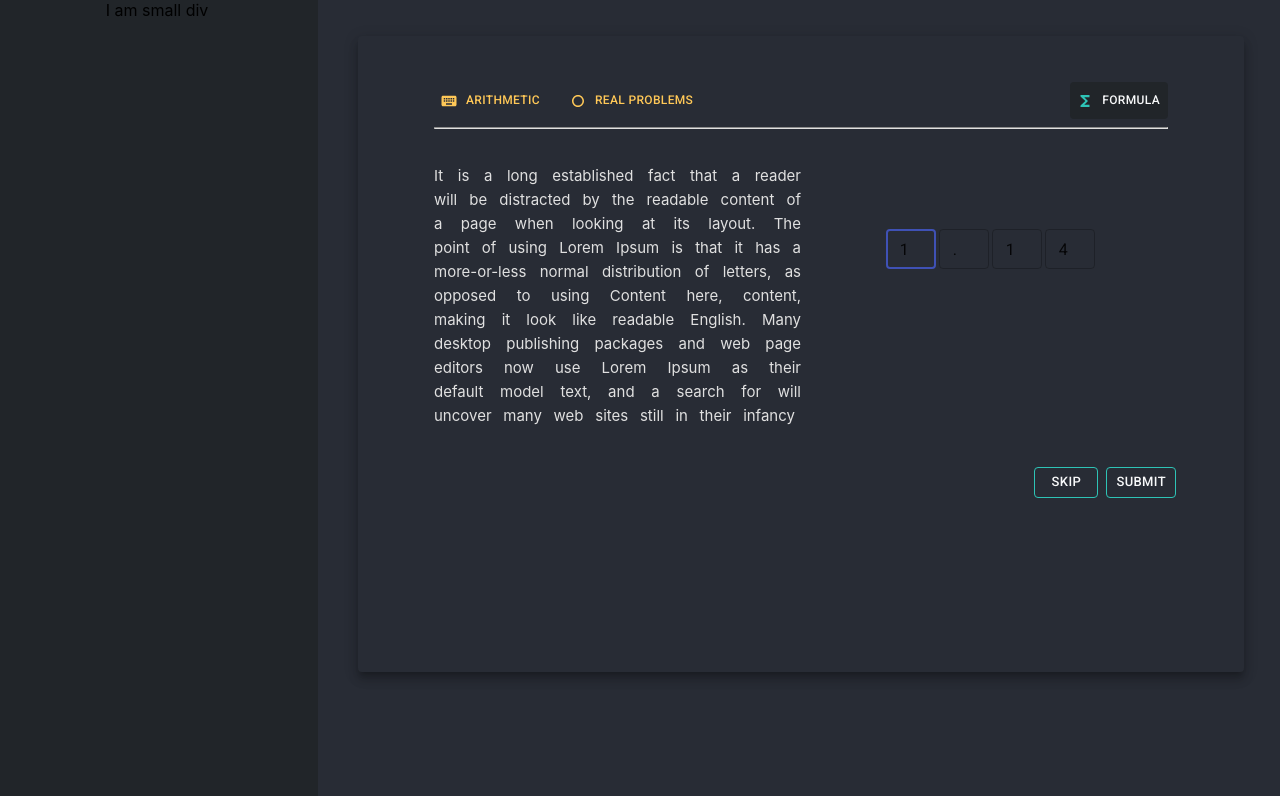
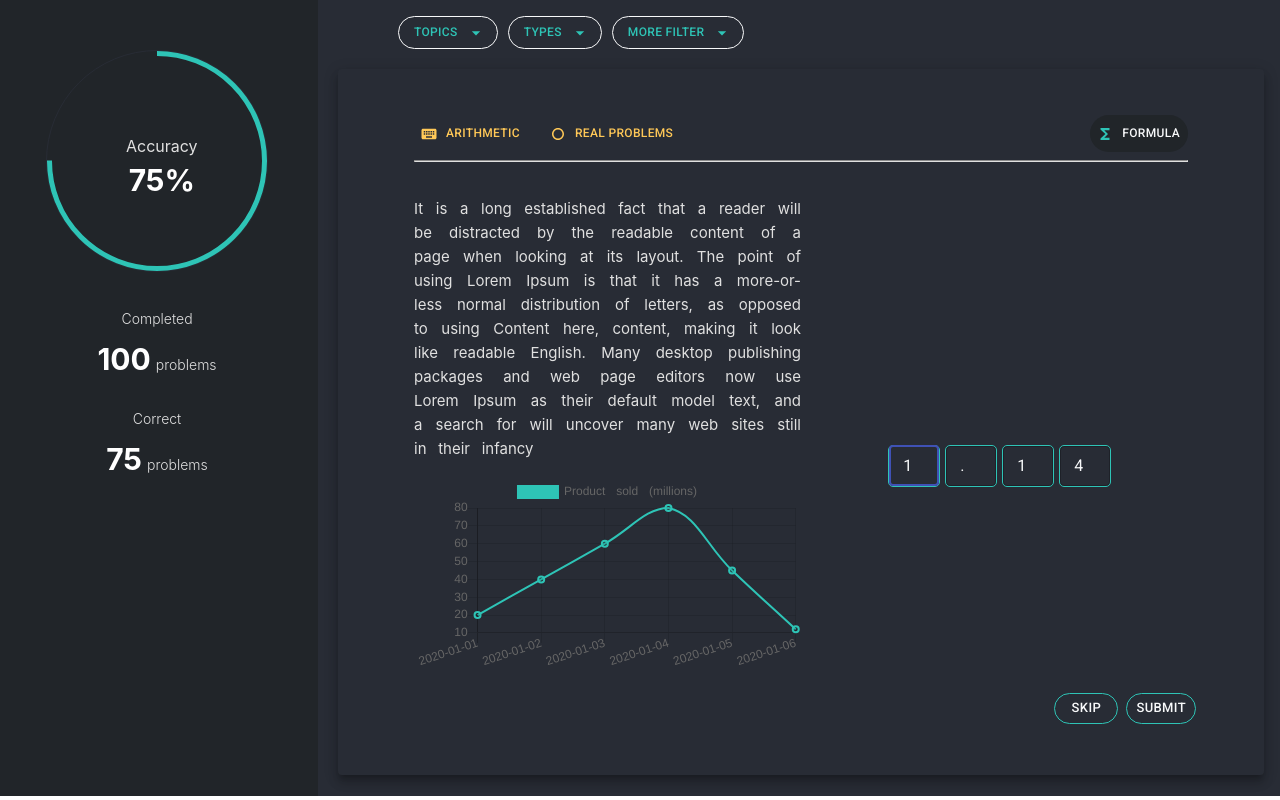
Before and after one commit to AasthaPanta/avl-frontend-aasthapanta, a React (Create React App) app: page / in a window 1280 px wide. Built offline with nearby package versions, Linux system fonts and the light colour scheme; the HTML template or start-up script is replaced by a standard one.

Commit message:
added missing components from the view

```diff
--- a/package.json
+++ b/package.json
@@ -13,6 +13,7 @@
     "@testing-library/react": "^9.3.2",
     "@testing-library/user-event": "^7.1.2",
     "chart.js": "^2.9.3",
+    "moment": "^2.27.0",
     "react": "^16.13.1",
     "react-chartjs-2": "^2.9.0",
     "react-dom": "^16.13.1",
--- a/src/components/Main.js
+++ b/src/components/Main.js
@@ -8,6 +8,7 @@ import { colors } from "../styles/ColorPalette";
 
 // Importing Components
 import ProblemCard from "./ProblemCard";
+import StatusView from "./StatusView";
 
 const styles = {
   mainContainer: {
@@ -18,10 +19,11 @@ const styles = {
   },
   smallGrid: {
     backgroundColor: colors.darkBackground,
+    padding: "20px",
   },
   bigGrid: {
     backgroundColor: colors.mediumBackground,
-    padding: "40px",
+    padding: "20px",
   },
 };
 
@@ -30,7 +32,7 @@ const Main = () => {
     <div style={styles.mainContainer}>
       <Grid container spacing={1} style={styles.gridContainer}>
         <Grid item md={3} lg={3} xs={12} sm={12} style={styles.smallGrid}>
-          <div> I am small div</div>
+          <StatusView />
         </Grid>
         <Grid item md={9} lg={9} xs={12} sm={12} style={styles.bigGrid}>
           <ProblemCard />
--- a/src/components/ProblemCard.js
+++ b/src/components/ProblemCard.js
@@ -5,21 +5,42 @@ import Card from "@material-ui/core/Card";
 import CardActions from "@material-ui/core/CardActions";
 import CardContent from "@material-ui/core/CardContent";
 import Button from "@material-ui/core/Button";
+import TextField from "@material-ui/core/TextField";
+import Menu from "@material-ui/core/Menu";
+import MenuItem from "@material-ui/core/MenuItem";
+
+// Importing icons
 import Keyboard from "@material-ui/icons/Keyboard";
 import Dot from "@material-ui/icons/FiberManualRecordOutlined";
 import Functions from "@material-ui/icons/Functions";
-import TextField from "@material-ui/core/TextField";
+import DropDown from "@material-ui/icons/ArrowDropDown";
 
 // Importing from styles
 import { colors } from "../styles/ColorPalette";
 
+// Importing Components
+import ProblemChart from "./ProblemChart";
+
 const styles = {
+  selectorBox: {
+    marginBottom: "20px",
+    paddingLeft: "60px",
+    display: "flex",
+  },
+
+  filterButton: {
+    borderRadius: "20px",
+    borderColor: colors.subtleText,
+    color: colors.borderColor,
+    marginRight: "10px",
+    fontSize: "12px",
+  },
+
   mainCard: {
     backgroundColor: colors.mediumBackground,
-    height: "80%",
+    height: "85%",
     padding: "30px 60px",
   },
-  cardContent: {},
 
   headerContainer: {
     display: "flex",
@@ -55,12 +76,17 @@ const styles = {
 
   ipBoxes: {
     width: "48%",
+    display: "flex",
+    justifyContent: "center",
+    alignItems: "center",
   },
 
   inputBoxes: {
     width: "50px",
-    marginRight: "3px",
+    marginRight: "5px",
     marginTop: "80px",
+    border: "1px solid #2ec4b6",
+    borderRadius: "5px",
   },
 
   cardActions: {
@@ -73,15 +99,18 @@ const styles = {
     color: colors.subtleText,
     fontSize: "12px",
     padding: "8px",
+    borderRadius: "20px",
   },
 
   cardButton: {
     color: colors.subtleText,
     borderColor: colors.borderColor,
+    borderRadius: "20px",
   },
 };
 
 const ProblemCard = () => {
+  // For Handling number entry box
   const nameFirst = useRef(null);
   const nameSecond = useRef(null);
   const nameThird = useRef(null);
@@ -101,11 +130,77 @@ const ProblemCard = () => {
       } else if (event.target.name === "third") {
         nameFourth.current.focus();
       } else if (event.target.name === "fourth") {
+        nameFirst.current.focus();
       }
     }
   };
+
+  const [anchorEl, setAnchorEl] = React.useState(null);
+
+  const handleClick = (event) => {
+    setAnchorEl(event.currentTarget);
+  };
+
+  const handleClose = () => {
+    setAnchorEl(null);
+  };
+
   return (
     <React.Fragment>
+      <div style={styles.selectorBox}>
+        <Button
+          aria-controls="topics-menu"
+          aria-haspopup="true"
+          onClick={handleClick}
+          variant="outlined"
+          style={styles.filterButton}
+          endIcon={<DropDown />}
+        >
+          Topics
+        </Button>
+        <Menu
+          id="topics-menu"
+          anchorEl={anchorEl}
+          keepMounted
+          open={Boolean(anchorEl)}
+          onClose={handleClose}
+        >
+          <MenuItem onClick={handleClose}>Arithmetic</MenuItem>
+          <MenuItem onClick={handleClose}>Algebra</MenuItem>
+          <MenuItem onClick={handleClose}>Geometry</MenuItem>
+          <MenuItem onClick={handleClose}>Trigonometry</MenuItem>
+        </Menu>
+
+        <Button
+          aria-controls="type-menu"
+          aria-haspopup="true"
+          variant="outlined"
+          style={styles.filterButton}
+          endIcon={<DropDown />}
+        >
+          Types
+        </Button>
+        <Menu id="type-menu" keepMounted onClose={handleClose}>
+          <MenuItem onClick={handleClose}>Popular</MenuItem>
+          <MenuItem onClick={handleClose}>New</MenuItem>
+          <MenuItem onClick={handleClose}>Old</MenuItem>
+        </Menu>
+
+        <Button
+          aria-controls="filter-menu"
+          aria-haspopup="true"
+          style={styles.filterButton}
+          variant="outlined"
+          endIcon={<DropDown />}
+        >
+          More Filter
+        </Button>
+        <Menu id="filter-menu" keepMounted onClose={handleClose}>
+          <MenuItem onClick={handleClose}>Profile</MenuItem>
+          <MenuItem onClick={handleClose}>My account</MenuItem>
+          <MenuItem onClick={handleClose}>Logout</MenuItem>
+        </Menu>
+      </div>
       <Card style={styles.mainCard} raised>
         <CardContent style={styles.cardContent}>
           <div style={styles.headerContainer}>
@@ -152,7 +247,9 @@ const ProblemCard = () => {
                   uncover many web sites still in their infancy
                 </p>
               </div>
-              <div style={styles.chartbox}></div>
+              <div style={styles.chartbox}>
+                <ProblemChart />
+              </div>
             </div>
             <div style={styles.ipBoxes}>
               <TextField
@@ -163,6 +260,9 @@ const ProblemCard = () => {
                 size="small"
                 inputRef={nameFirst}
                 onKeyPress={handleEnter}
+                InputProps={{
+                  style: { color: colors.subtleText },
+                }}
                 style={styles.inputBoxes}
               />
               <TextField
@@ -173,6 +273,9 @@ const ProblemCard = () => {
                 size="small"
                 inputRef={nameSecond}
                 onKeyPress={handleEnter}
+                InputProps={{
+                  style: { color: colors.subtleText },
+                }}
                 style={styles.inputBoxes}
               />
               <TextField
@@ -183,6 +286,9 @@ const ProblemCard = () => {
                 size="small"
                 inputRef={nameThird}
                 onKeyPress={handleEnter}
+                InputProps={{
+                  style: { color: colors.subtleText },
+                }}
                 style={styles.inputBoxes}
               />
               <TextField
@@ -193,6 +299,9 @@ const ProblemCard = () => {
                 size="small"
                 inputRef={nameFourth}
                 onKeyPress={handleEnter}
+                InputProps={{
+                  style: { color: colors.subtleText },
+                }}
                 style={styles.inputBoxes}
               />
             </div>
--- /dev/null
+++ b/src/components/ProblemChart.js
@@ -0,0 +1,38 @@
+import React from "react";
+import { Line } from "react-chartjs-2";
+import moment from "moment";
+
+const ProblemChart = () => {
+  const startDate = new Date(2020, 0, 1);
+  const labels = [];
+
+  for (let i = 0; i < 6; i++) {
+    const date = moment(startDate).add(i, "days").format("YYYY-MM-DD");
+    labels.push(date.toString());
+  }
+
+  const data = (canvas) => {
+    const ctx = canvas.getContext("2d");
+    const gradient = ctx.createLinearGradient(0, 0, 100, 0);
+    return {
+      backgroundColor: gradient,
+      labels,
+      datasets: [
+        {
+          label: "Product sold (millions)",
+          data: [20, 40, 60, 80, 45, 12],
+          borderWidth: 2,
+          fill: false,
+          borderColor: "#2ec4b6",
+        },
+      ],
+    };
+  };
+  return (
+    <div>
+      <Line data={data} />
+    </div>
+  );
+};
+
+export default ProblemChart;
--- /dev/null
+++ b/src/components/ProgressChart.js
@@ -0,0 +1,53 @@
+import React from "react";
+
+// Importing from material-ui
+import CircularProgress from "@material-ui/core/CircularProgress";
+
+// Importing styles
+import { colors } from "../styles/ColorPalette";
+
+const styles = {
+  mainContainer: {
+    position: "relative",
+  },
+  textContainer: {
+    position: "absolute",
+    left: "80px",
+    top: "70px",
+  },
+  text: {
+    color: colors.brightText,
+    fontWeight: "700",
+    fontSize: "30px",
+    marginTop: "-10px",
+  },
+  chartContainer: {
+    height: "220px",
+    width: "220px",
+    borderRadius: "100%",
+    border: "1px solid #282c35",
+  },
+};
+
+const ProgressChart = () => {
+  return (
+    <div style={styles.mainContainer}>
+      <div style={styles.textContainer}>
+        <p style={{ color: colors.paragraphColor }}>Accuracy</p>
+        <p style={styles.text}>75%</p>
+      </div>
+      <div style={styles.chartContainer}>
+        <CircularProgress
+          variant="static"
+          value={75}
+          label="hello"
+          size={220}
+          thickness={1}
+          style={{ color: " #2ec4b6" }}
+        />
+      </div>
+    </div>
+  );
+};
+
+export default ProgressChart;
--- /dev/null
+++ b/src/components/StatusView.js
@@ -0,0 +1,64 @@
+import React from "react";
+
+import ProgressChart from "./ProgressChart";
+
+// Importing styles
+import { colors } from "../styles/ColorPalette";
+
+const styles = {
+  mainBox: {
+    paddingLeft: "20px",
+    paddingRight: "20px",
+    height: "100%",
+    display: "flex",
+    flexDirection: "column",
+    position: "relative",
+  },
+  chartBox: {
+    height: "250px",
+    paddingTop: "20px",
+    display: "flex",
+    justifyContent: "center",
+    alignItems: "center",
+    marginBottom: "10px",
+  },
+  textBox: {
+    height: "150px",
+  },
+  pText: {
+    color: colors.paragraphColor,
+    textAlign: "center",
+    fontSize: "14px",
+    fontWeight: "300",
+  },
+  spanText: {
+    color: colors.brightText,
+    fontWeight: "700",
+    fontSize: "30px",
+    marginRight: "5px",
+  },
+};
+
+const StatusView = () => {
+  return (
+    <div style={styles.mainBox}>
+      <div style={styles.chartBox}>
+        <ProgressChart />
+      </div>
+      <div style={styles.textBox}>
+        <p style={styles.pText}>Completed</p>
+        <p style={styles.pText}>
+          <span style={styles.spanText}>100</span>problems
+        </p>
+      </div>
+      <div style={{ ...styles.textBox, marginTop: "-50px" }}>
+        <p style={styles.pText}>Correct</p>
+        <p style={styles.pText}>
+          <span style={styles.spanText}>75</span>problems
+        </p>
+      </div>
+    </div>
+  );
+};
+
+export default StatusView;
```
Also changed, not shown: 1 other file (tests, documents, lock files or other folders).
